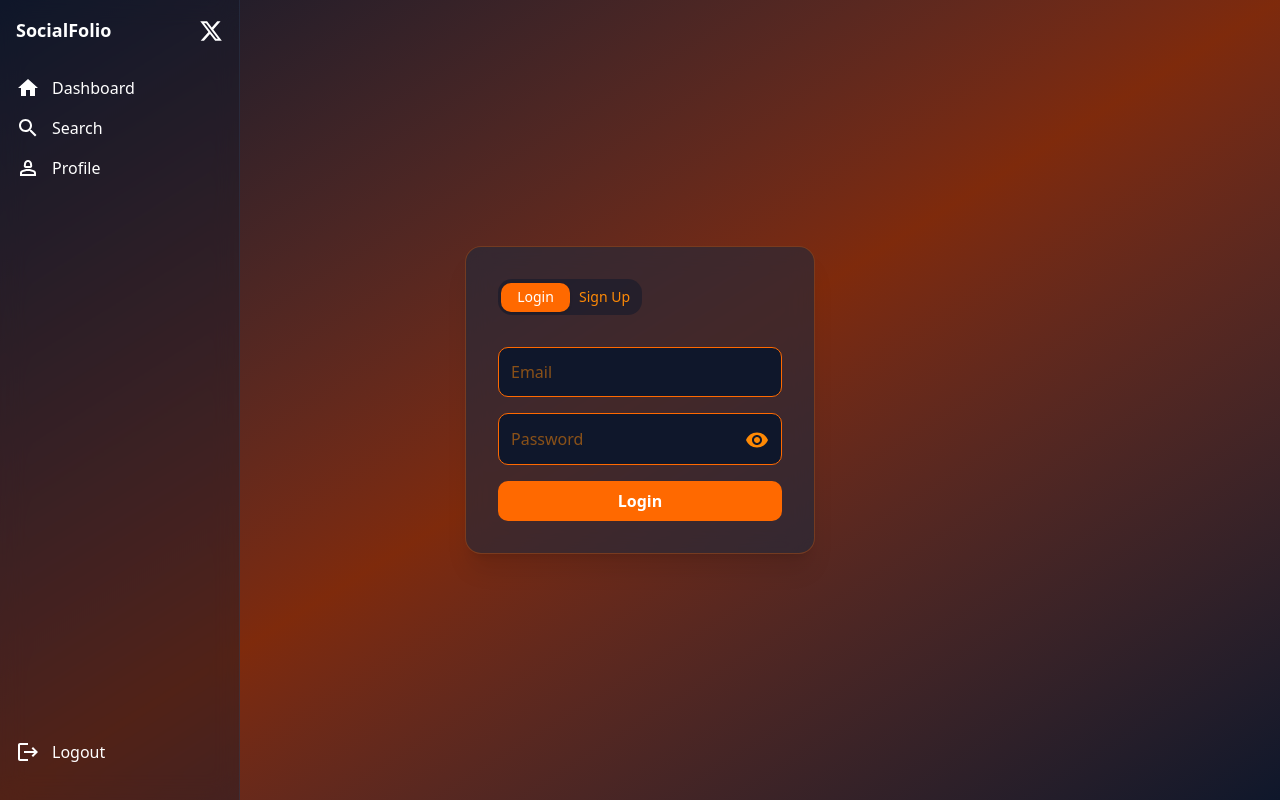
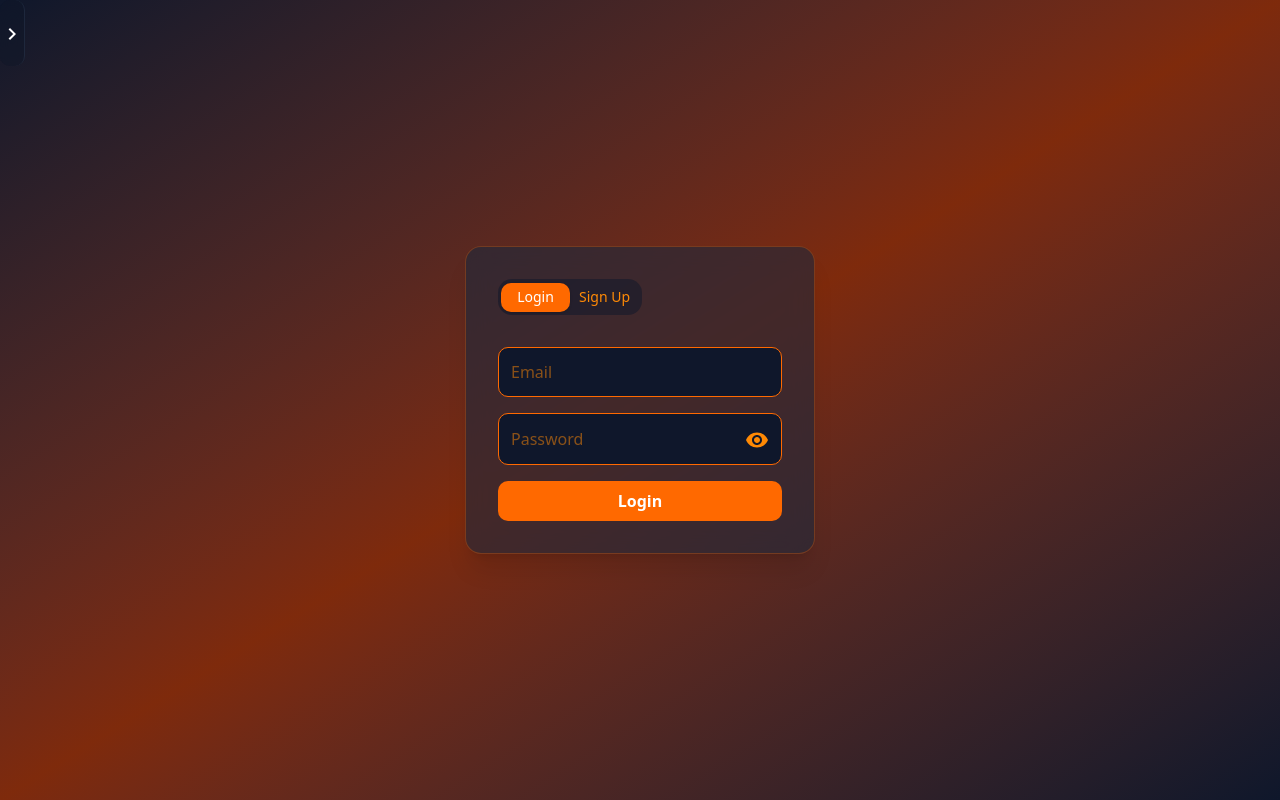
Before and after one commit to pratiksshinde/socialfolio, a Next.js app: page / in a window 1280 px wide. Built offline with nearby package versions, Linux system fonts and the light colour scheme.

Commit message:
login system fix and sidebar ui

```diff
--- a/package.json
+++ b/package.json
@@ -19,6 +19,7 @@
     "clsx": "^2.1.1",
     "date-fns": "^4.1.0",
     "framer-motion": "^12.23.25",
+    "js-cookie": "^3.0.5",
     "lucide-react": "^0.555.0",
     "next": "15.5.4",
     "next-themes": "^0.4.6",
--- a/src/app/page.js
+++ b/src/app/page.js
@@ -1,9 +1,15 @@
 import React from 'react'
+import Cookies from 'js-cookie'
 import Login from './Login/page'
+import Profile from './Profile/page';
 
 function SocialFolio() {
+  const token = Cookies.get("token");
+
   return (
-    <Login/>
+    <>
+    {token ? <Profile/> : <Login/> }
+    </>
   )
 }
 
--- a/src/components/common/Sidebar.js
+++ b/src/components/common/Sidebar.js
@@ -1,7 +1,7 @@
 "use client";
 
 import { logout } from '@/services/userService';
-import { Home, Person2Outlined, Search ,X , Menu, Logout} from '@mui/icons-material';
+import { Home, Person2Outlined, Search ,X , Menu, Logout, ChevronRight, ChevronLeft} from '@mui/icons-material';
 import Link from 'next/link';
 import { useRouter } from 'next/navigation';
 import React from 'react'
@@ -9,7 +9,8 @@ import { useState } from 'react';
 import { toast } from 'sonner';
 
 function Sidebar() {
-    const [open, setOpen] = useState(true);
+    const [open, setOpen] = useState(false);
+    const [hide, setHide] = useState(true);
     const route = useRouter();
     const handleLogout = ()=>{
         try{
@@ -21,7 +22,14 @@ function Sidebar() {
         }
     }
   return (
-    <div className='flex fixed z-100'>
+    <div className={` fixed z-100 flex`}>
+     <div onClick={()=>setHide(!hide)} className={` bg-gray-900/40 absolute py-5 z-3
+      backdrop-blur-md
+      text-white
+      rounded-lg
+      transition-all
+      duration-300
+      border-r border-slate-700/40 ${!hide ? "ml-14" : ""} ${open ? "hidden" : ""}`}>{hide ? <ChevronRight/> : <ChevronLeft/>}</div>
         <div
     className={`
       h-screen
@@ -32,9 +40,10 @@ function Sidebar() {
       duration-300
       border-r border-slate-700/40
       ${open ? "w-60" : "w-16"}
+      ${hide ? "-translate-x-full" : "translate-x-0"}
     `}
   >
-         <div className="flex items-center justify-between p-4">
+         <div className="flex items-center justify-between p-4 ">
           <h1 className={`font-bold text-lg transition-opacity ${open ? "opacity-100" : "opacity-0 hidden pointer-events-none"}`}>
             SocialFolio
           </h1>
```
Also changed, not shown: 1 other file (tests, documents, lock files or other folders).
